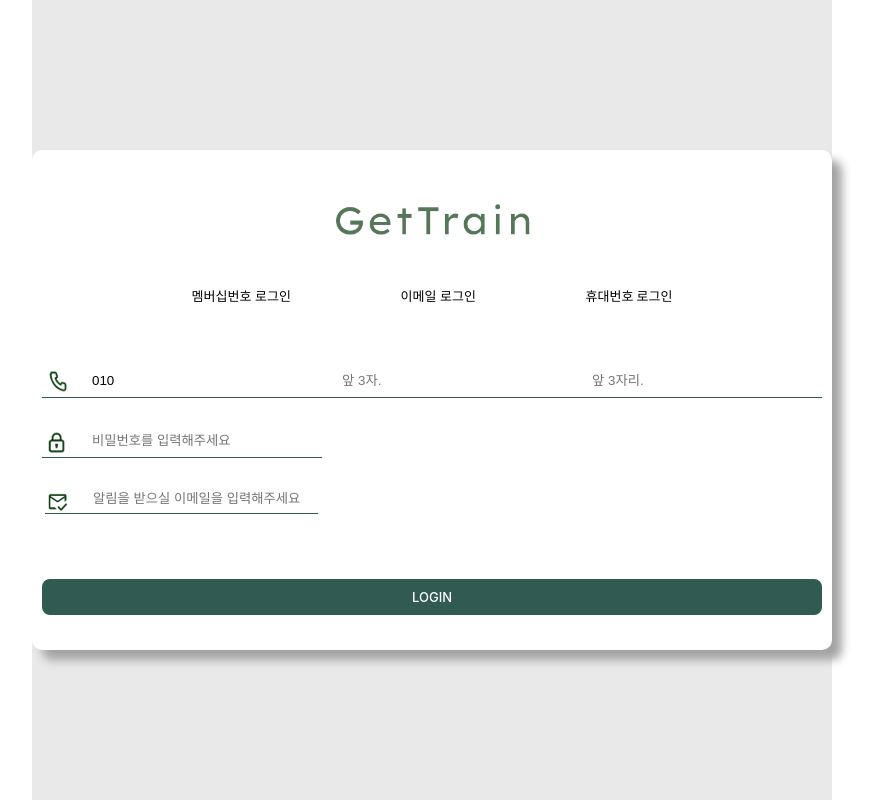
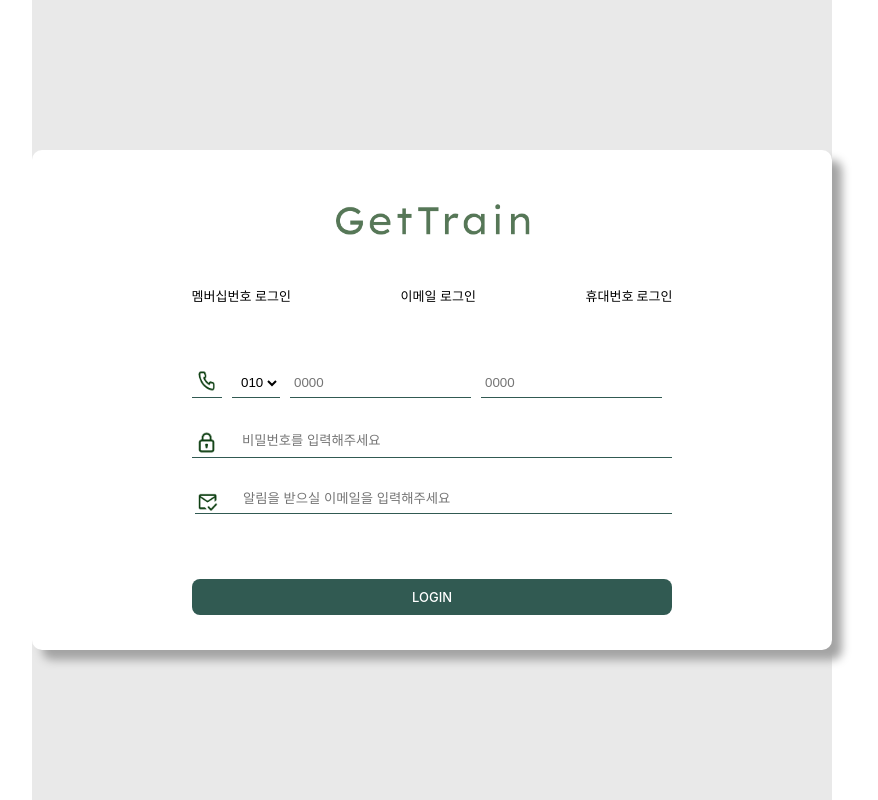
Before and after one commit to yeoooo/getTrain, a React (Vite) app in the folder client/: page / in a window 1280 px wide. Both pictures are taken after a click on the link "휴대번호 로그인". Shown: the whole page, without its empty margins (208-1086 px from the left). Built offline with nearby package versions, Linux system fonts and the light colour scheme.

Commit message:
feat : login card 양식 변경 및 css 변경
로그인시 양식을 적용하여 사용자가 헷갈리지 않게 유도함
앞자리(3), 중간(4), 마지막자리(4) 양식 제공,
css 충돌 해결(기본 css에서 너비값 제거)

```diff
--- a/client/src/@components/login/loginCard.jsx
+++ b/client/src/@components/login/loginCard.jsx
@@ -14,7 +14,6 @@
     const navigate = useNavigate();
     const [phoneNum1, setPhoneNum1] = useState('');
     const [phoneNum2, setPhoneNum2] = useState('');
-    let phoneNum = '';
 
     // 로그인 타입
     const handleTypeChange = (event) => {
@@ -28,10 +27,12 @@
 
     const handlePhoneNumber1Change = (event) =>{
         setPhoneNum1(event.target.value)
+        setId(event.target.value + "-" + phoneNum2);
     }
 
     const handlePhoneNumber2Change = (event) =>{
         setPhoneNum2(event.target.value)
+        setId(phoneNum1 + "-" + event.target.value);
     }
 
     // 비밀번호
@@ -48,7 +49,6 @@
         event.preventDefault();
 
         try {
-            console.log(id, type, pw, email);
             const response = await fetch(apiURL, {
                 method: 'POST',
                 headers: { 'Content-Type': 'application/json' },
@@ -121,31 +121,32 @@
                     {type === 'PHONE_NUMBER_LOGIN' && (
                         <>
                             <PhoneIcon src='../../src/assets/Phone-icon.png' alt='Phone icon'/>
-                            <PhoneLoginInput1
-                                type='tel'
-                                name='phone'
-                                placeholder='앞 3.'
-                                value='010'
-                                required
-                                // onChange={handlePhoneNumberChange}
-                                maxlength={3}
-                                />
-                            <PhoneLoginInput2
+                            <PhoneInput1 name="phone">
+                                <option value="010">010</option>
+                                <option value="011">011</option>
+                                <option value="016">016</option>
+                                <option value="017">017</option>
+                                <option value="018">018</option>
+                                <option value="019">019</option>
+                            </PhoneInput1>
+                            <PhoneLoginInput
                               type='tel'
                               name='phone'
-                              placeholder='앞 3자.'
+                              placeholder='0000'
                               value={phoneNum1}
                               required
                               onChange={handlePhoneNumber1Change}
-                              maxlength={4}/>
-                            <PhoneLoginInput3
+                              maxLength={4}
+                            />
+                            <PhoneLoginInput
                               type='tel'
                               name='phone'
-                              placeholder='앞 3자리.'
+                              placeholder='0000'
                               value={phoneNum2}
                               required
                               onChange={handlePhoneNumber2Change}
-                              maxlength={4}/>
+                              maxLength={4}
+                                />
                         </>
                     )}
                 </LoginInputBox>
@@ -195,9 +196,10 @@
 const LoginInputBox = styled.div``
 
 const MemberIcon = styled.img`
-    width: 21px;
-    height: 22px;
-    padding: 0 0 2px 4px;
+    width: 23px;
+    height: 24px;
+    padding: 0 0 6px 4px;
+    margin: 5px 0 0 0;
 `
 
 const EmailIcon = styled.img`
@@ -210,7 +212,8 @@
 const PhoneIcon = styled.img`
     width: 30px;
     height: 30px;
-    padding: 0 0 2px 3px;
+    padding: 0  2px 3px;
+
 `
 
 const NoticeEmailIcon  = styled.img`
@@ -222,28 +225,36 @@
 
 const LoginInput = styled.input`
     padding: 0 0 0.5rem 2rem;
+    width: 100%;
 `
 
-const PhoneLoginInput1 = styled.input`
-    padding: 0 0 0.5rem 2rem;
+const PhoneInput1 = styled.select`
+    padding: 0 0 0rem 0.5rem;
+    background-color: transparent;
+    border: none;
+    border-bottom: 1px solid #315A52;
+    margin: 0 10px 0 10px;
 `
-const PhoneLoginInput2 = styled.input`
-    padding: 0 0 0.5rem 2rem;
-`
-const PhoneLoginInput3 = styled.input`
-    padding: 0 0 0.5rem 2rem;
+const PhoneLoginInput = styled.input`
+    padding: 0 0 0rem 0.4rem;
+    margin-right: 10px;
+    width: 100%;
 `
 
 const MemberLoginInput = styled.input`
     padding: 0 0 0.5rem 2.8rem;
+    width: 25rem;
 `
 
 const EmailLoginInput = styled.input`
     padding: 0 0 0.5rem 2.5rem;
+    width: 25rem;
 `
 
 const NoticeEmailInput = styled.input`
     padding: 0 0 0.5rem 2.5rem;
+    width: 25rem;
+    width: 100%;
 `
 
 const LoginButton = styled.button`
--- a/client/src/style/login.css
+++ b/client/src/style/login.css
@@ -39,7 +39,6 @@
 
 .login-input > div > input {
     border-bottom: 1px solid #315A52;
-    width: 25rem;
 }
 
 .login-input > div > img {
@@ -70,7 +69,6 @@
     .login-input > div > input,
     .login-input > div > img {
         color: #ffffff;
-        border-bottom: 1px solid #fff; /* 다크 모드 로그인 입력 테두리 색상 업데이트 */
     }
 }
 
@@ -95,8 +93,4 @@
         color: #000; /* 라이트 모드 탭 메뉴 글자 색상 업데이트 */
     }
 
-    .login-input > div > input,
-    .login-input > div > img {
-        border-bottom: 1px solid #315A52; /* 라이트 모드 로그인 입력 테두리 색상 업데이트 */
-    }
 }
```
